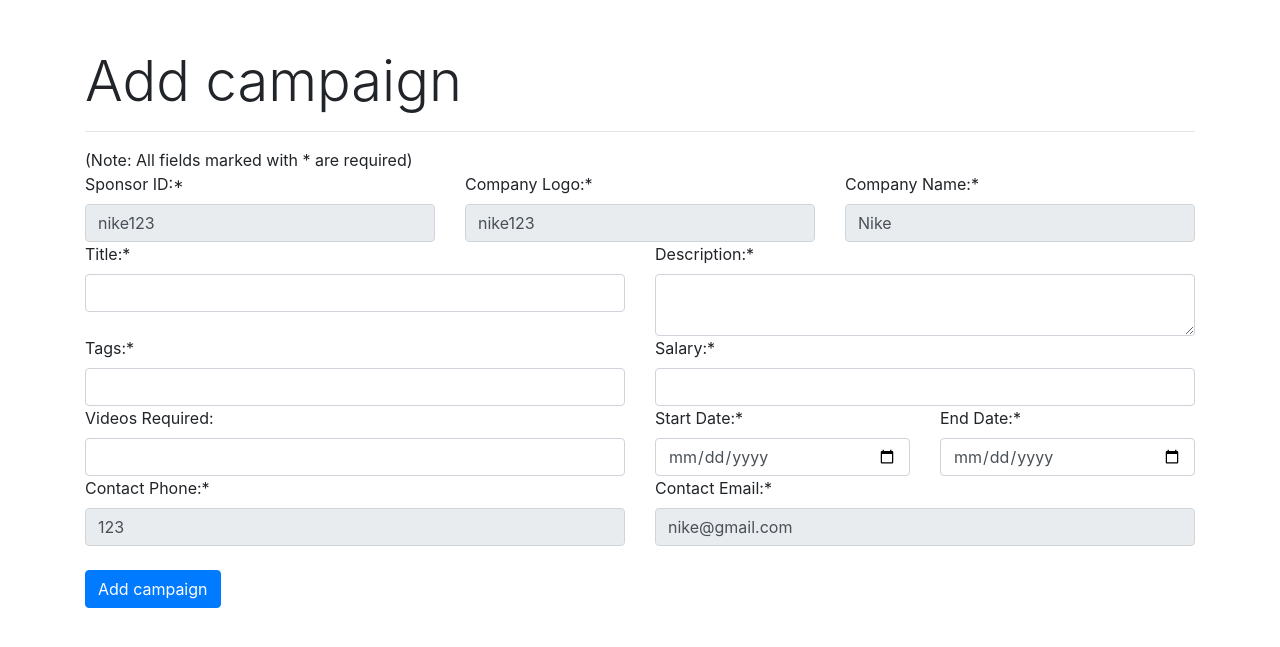
After one commit to Vahsir7/Confluence, a Flask app: a page that uses confluence-flask/application/templates/campaign_add.html in a window 1280 px wide. The commit adds this page. Shown: the top 647 px of the page. Run offline with Flask 3, Linux system fonts and the light colour scheme; some libraries are stand-ins or nearby versions.

Commit message:
Added campaigns that will display to user

```diff
--- a/confluence-flask/application/controller.py
+++ b/confluence-flask/application/controller.py
@@ -1,6 +1,7 @@
 from flask import request, render_template, Blueprint, redirect, url_for, flash
 from .models import *
 from . import db
+from datetime import datetime
 import os
 
 main_bp = Blueprint('main', __name__)
@@ -232,6 +233,20 @@ def influencer_delete(username):
         return redirect('/')
     return render_template('influencer_delete.html', username=username)
 
+#view campaigns
+@main_bp.route('/influencer/<username>/campaigns')
+def influencer_campaigns(username):
+    campaigns = Campaigns.query.all()
+    #print(len(campaigns))
+    return render_template('campaigns_list.html', username=username, campaigns=campaigns)
+
+#view campaign details
+@main_bp.route('/influencer/<username>/campaigns/<int:id>')
+def influencer_campaign_details(username, id):
+    campaign = Campaigns.query.filter_by(id=id).first()
+    return render_template('campaign_details.html', campaign=campaign)
+
+
 #sponsor dashboard
 @main_bp.route('/sponsor/<companycode>')
 def sponsor_dashboard(companycode):
@@ -302,3 +317,44 @@ def sponsor_delete(companycode):
             return render_template('sponsor_delete.html', companycode=companycode,error='Invalid password')
         return redirect('/')
     return render_template('sponsor_delete.html', companycode=companycode)
+
+# add campaign
+@main_bp.route('/sponsor/<companycode>/campaign/create', methods=['POST','GET'])
+def create_campaign(companycode):
+
+    sponsor = Sponsors.query.filter_by(companycode=companycode).first()
+    campaign = Campaigns.query.filter_by(sponsor_id=companycode).first()
+
+    if request.method == 'POST':
+        Title = request.form['Title']
+        Description = request.form['Description']
+        tags = request.form['tags']
+        Salary = request.form['Salary']
+        videos_req = request.form['videos_req']
+        StartDate = datetime.strptime(request.form['StartDate'], '%Y-%m-%d').date()
+        EndDate = datetime.strptime(request.form['EndDate'], '%Y-%m-%d').date()
+
+        contact_phone = sponsor.phone
+        contact_email = sponsor.email
+        companyLogo = sponsor.companyLogo
+        companyName = sponsor.name
+
+        campaign = Campaigns(sponsor_id=companycode,
+                             companyLogo=companyLogo,
+                             companyName=companyName,
+                             Title=Title,
+                             Description=Description,
+                             tags=tags,
+                             Salary=Salary,
+                             videos_req=videos_req,
+                             StartDate=StartDate,
+                             EndDate=EndDate,
+                             contact_phone=contact_phone,
+                             contact_email=contact_email)
+
+        db.session.add(campaign)
+        db.session.commit()
+        return redirect(f'/sponsor/{companycode}')
+
+    print(sponsor.companycode)
+    return render_template('campaign_add.html', sponsor=sponsor, campaign=campaign)
--- /dev/null
+++ b/confluence-flask/application/templates/campaign_add.html
@@ -0,0 +1,95 @@
+<!DOCTYPE html>
+<html lang="en">
+<head>
+    <meta charset="UTF-8">
+    <meta name="viewport" content="width=device-width, initial-scale=1.0">
+    <link href="https://stackpath.bootstrapcdn.com/bootstrap/4.5.2/css/bootstrap.min.css" rel="stylesheet">
+    <title>Create or Update Campaign</title>
+</head>
+<body>
+    <div class="container mt-5">
+        <div class="jumbotron-fluid">
+            <h1 class="display-4">Add campaign</h1>
+        </div>
+        <hr>
+        {% if error %}
+            <div class="alert alert-danger">
+                <strong>{{ error }}</strong>
+            </div>
+            <hr>
+        {% endif %}
+        (Note: All fields marked with * are required)
+
+        <form action="/sponsor/{{sponsor.companycode}}/campaign/create" method="POST">
+            <div class="row">
+                <div class="col-md-4">
+                    <label for="sponsor_id">Sponsor ID:*</label>
+                    <input type="text" class="form-control" id="sponsor_id" name="sponsor_id" value="{{ sponsor.companycode }}" disabled>
+                </div>
+                <div class="col-md-4">
+                    <label for="companyLogo">Company Logo:*</label>
+                    <input type="text" class="form-control" id="companyLogo" name="companyLogo" value="{{ sponsor.companyLogo }}" disabled>
+                </div>
+                <div class="col-md-4">
+                    <label for="companyName">Company Name:*</label>
+                    <input type="text" class="form-control" id="companyName" name="companyName" value="{{ sponsor.name }}" disabled>
+                </div>
+            </div>
+
+            <div class="row">
+                <div class="col-md-6">
+                    <label for="Title">Title:*</label>
+                    <input type="text" class="form-control" id="Title" name="Title" required>
+                </div>
+                <div class="col-md-6">
+                    <label for="Description">Description:*</label>
+                    <textarea class="form-control" id="Description" name="Description" required></textarea>
+                </div>
+            </div>
+
+            <div class="row">
+                <div class="col-md-6">
+                    <label for="tags">Tags:*</label>
+                    <input type="text" class="form-control" id="tags" name="tags" required>
+                </div>
+                <div class="col-md-6">
+                    <label for="Salary">Salary:*</label>
+                    <input type="number" class="form-control" id="Salary" name="Salary" required>
+                </div>
+            </div>
+
+            <div class="row">
+                <div class="col-md-6">
+                    <label for="videos_req">Videos Required:</label>
+                    <input type="number" class="form-control" id="videos_req" name="videos_req" >
+                </div>
+                <div class="col-md-3">
+                    <label for="StartDate">Start Date:*</label>
+                    <input type="date" class="form-control" id="StartDate" name="StartDate" required>
+                </div>
+                <div class="col-md-3">
+                    <label for="EndDate">End Date:*</label>
+                    <input type="date" class="form-control" id="EndDate" name="EndDate" required>
+                </div>
+            </div>
+
+            <div class="row">
+                <div class="col-md-6">
+                    <label for="contact_phone">Contact Phone:*</label>
+                    <input type="text" class="form-control" id="contact_phone" name="contact_phone" value="{{ campaign.contact_phone or sponsor.phone }}" disabled>
+                </div>
+                <div class="col-md-6">
+                    <label for="contact_email">Contact Email:*</label>
+                    <input type="email" class="form-control" id="contact_email" name="contact_email" value="{{ campaign.contact_email or sponsor.email }}" disabled>
+                </div>
+            </div>
+            <br>
+            <div class="row">
+                <div class="col-md-4">
+                    <button type="submit" class="btn btn-primary">Add campaign</button>
+                </div>
+            </div>
+        </form>
+    </div>
+</body>
+</html>
--- a/confluence-flask/application/templates/influencer_dashboard.html
+++ b/confluence-flask/application/templates/influencer_dashboard.html
@@ -12,7 +12,7 @@
             <span>welcome {{ influencer.username }}</span>
             <nav>
                 <a href ="{{ url_for('main.influencer_profile', username=influencer.username) }}">Profile</a>
-                <a href="#">Search</a>
+                <a href="{{url_for('main.influencer_campaigns', username=influencer.username)}}">Search</a>
                 <a href="#">Invitations</a>
                 <a href="#">Applications</a>
                 <a href="#">Logout</a>
--- a/confluence-flask/application/templates/sponsor_dashboard.html
+++ b/confluence-flask/application/templates/sponsor_dashboard.html
@@ -36,6 +36,7 @@
                 <section class="panel section">
                     <h2>Campaigns</h2>
                     <p>There are no Campaigns to show</p>
+                    <a href="/sponsor/{{sponsor.companycode}}/campaign/create" class="btn btn-primary">+Add Campaigns</a>
                 </section>
                 <section class="panel section">
                     <h2>Mail</h2>
```
Also changed, not shown: confluence-flask/application/models.py (+26 -2 lines), confluence-flask/application/templates/campaign_details.html (added, +31 -0 lines), confluence-flask/application/templates/campaigns_list.html (added, +58 -0 lines), confluence-flask/instance/database.sqlite3, 1 other file.
